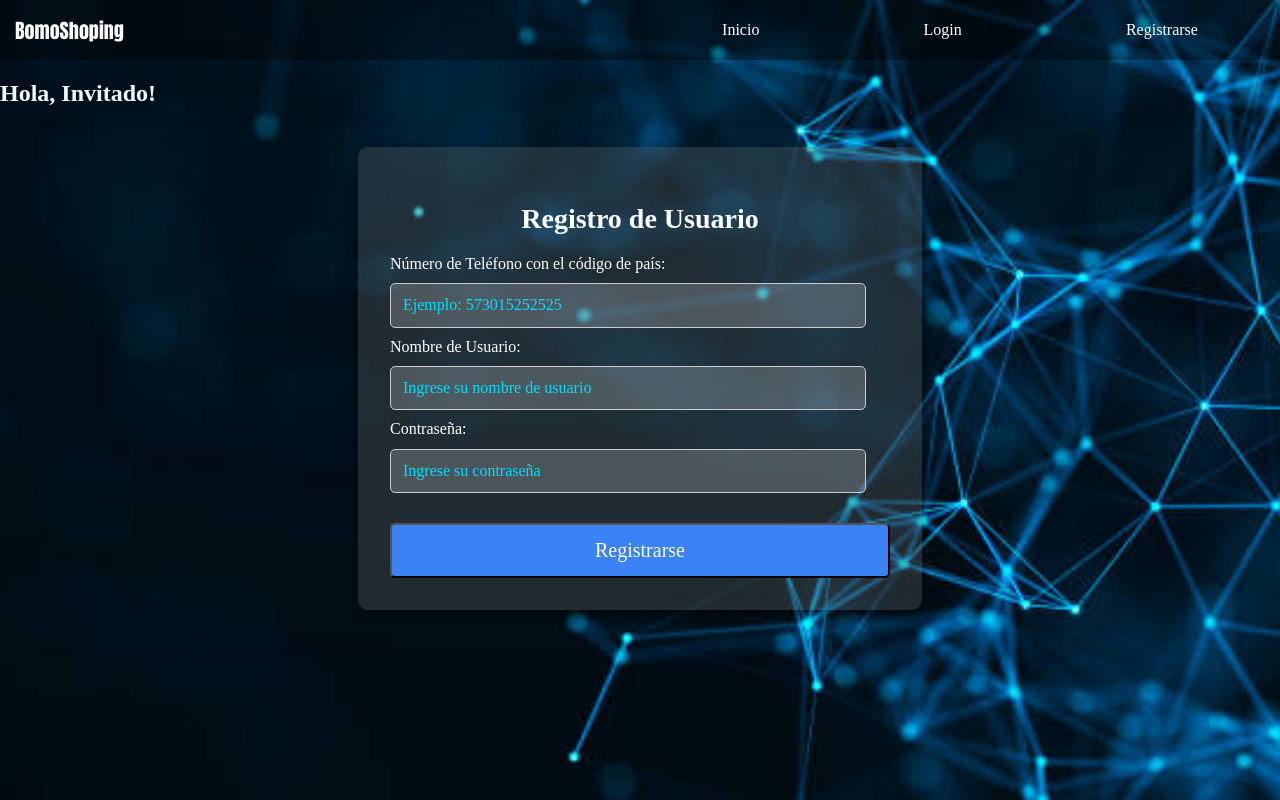
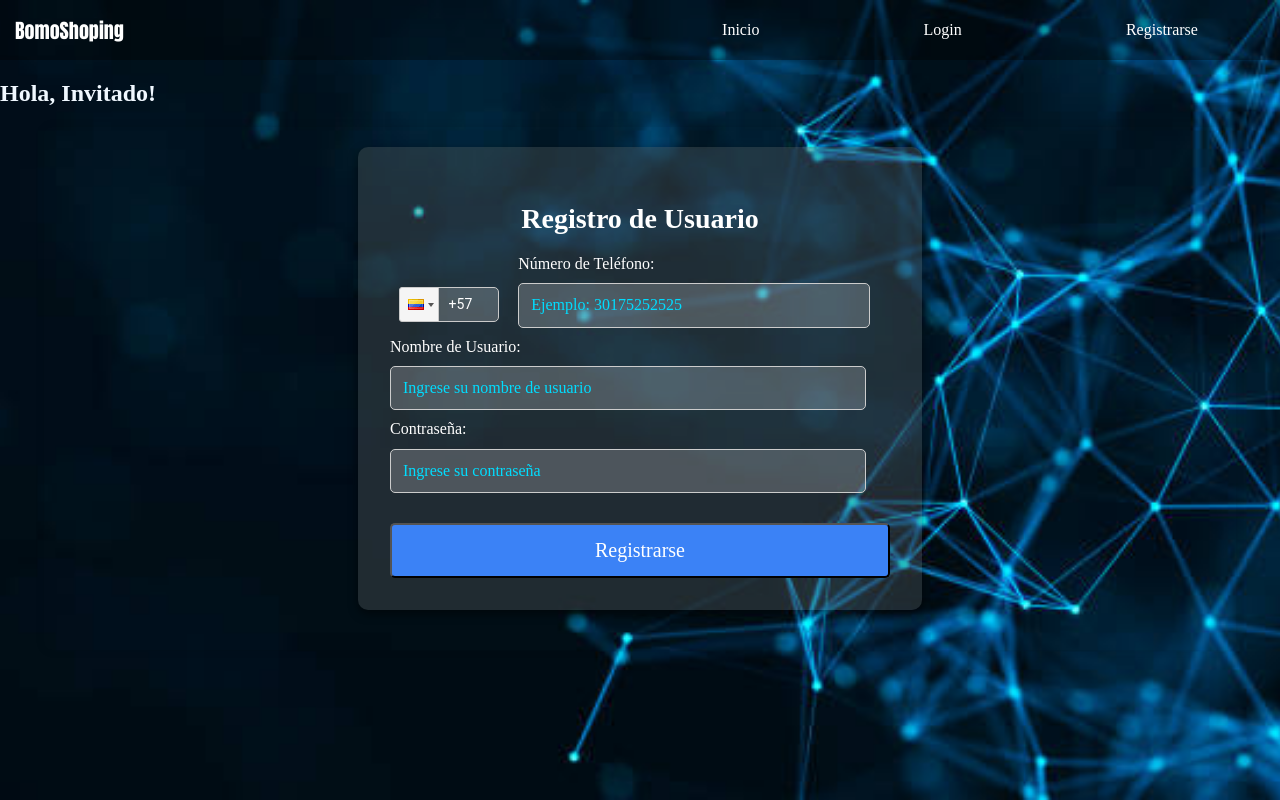
Before and after one commit to Jeisonvv/bomoshoping, a React (Vite) app: page /register in a window 1280 px wide. Built offline with nearby package versions, Linux system fonts and the light colour scheme.

Commit message:
agrege el codigo del pais

```diff
--- a/package.json
+++ b/package.json
@@ -18,6 +18,7 @@
     "qrcode.react": "^4.2.0",
     "react": "^18.3.1",
     "react-dom": "^18.3.1",
+    "react-phone-input-2": "^2.15.1",
     "react-router-dom": "^7.1.3",
     "react-spinners": "^0.15.0"
   },
--- a/src/modules/Auth/form.css
+++ b/src/modules/Auth/form.css
@@ -46,10 +46,34 @@
   border-color: #3b82f6;
   outline: none;
 }
-.input-field::placeholder{
+.input-field::placeholder {
   color: rgb(0, 221, 255);
 }
 
+/*estilos para el codigo del pais*/
+.container-numPhone {
+  display: flex;
+  justify-content: space-around;
+  align-content: center;
+
+}
+.react-tel-input {
+  margin-top: 32px;
+}
+.react-tel-input .country-list {
+  background-color: #6b7280 !important;
+}
+.form-control {
+  background-color: rgba(255, 255, 255, 0.2) !important;
+  width: 100px !important;
+  color: white !important;
+}
+.dial-code {
+  color: rgb(0, 221, 255) !important;
+}
+.highlight {
+  color: #2563eb !important;
+}
 /* Estilo del botón de submit */
 .submit-button {
   width: 100%;
@@ -96,13 +120,11 @@
   font-size: 1rem;
 }
 
-
 /* Responsividad: Adaptación a pantallas pequeñas */
 @media (max-width: 480px) {
   .login-form-container {
     padding: 1.5rem;
     max-width: 280px;
-
   }
 
   .login-form-title {
@@ -117,4 +139,10 @@
     padding: 12px;
     font-size: 1rem;
   }
+
+  .container-numPhone .input-field {
+    text-align: center;
+    width: 75%;
+    margin-left: 12px;
+  }
 }
--- a/src/modules/Auth/register.jsx
+++ b/src/modules/Auth/register.jsx
@@ -1,17 +1,20 @@
-import { useState, useContext } from 'react';
-import { useNavigate } from 'react-router-dom';
-import { AuthContext } from '../../context/AuthContext'; // Ajusta el path si es necesario
-import { ClipLoader } from 'react-spinners'; // Importa el spinner de react-spinners
-import './form.css'
+import { useState, useContext } from "react";
+import { useNavigate } from "react-router-dom";
+import { AuthContext } from "../../context/AuthContext"; // Ajusta el path si es necesario
+import { ClipLoader } from "react-spinners"; // Importa el spinner de react-spinners
+import PhoneInput from "react-phone-input-2"; // importamos el modulo de codigo del pais
+import "react-phone-input-2/lib/style.css";
+import "./form.css";
 
 const Register = () => {
   const [formData, setFormData] = useState({
-    phoneNumber: '',
-    userName: '',
-    password: '',
+    phoneNumber: "",
+    userName: "",
+    password: "",
   });
 
-  const [error, setError] = useState('');
+  const [countryCode, setCountryCode] = useState(""); // Estado para almacenar el código del país
+  const [error, setError] = useState("");
   const [loading, setLoading] = useState(false);
   const navigate = useNavigate();
   const { login } = useContext(AuthContext); // Usamos el contexto para la autenticación
@@ -23,37 +26,56 @@ const Register = () => {
     });
   };
 
+  const handlePhoneChange = (value) => {
+    setCountryCode(value); // Almacena el código del país seleccionado
+  };
+
   const handleSubmit = async (e) => {
     e.preventDefault();
-    setError(''); // Limpiar cualquier error previo
+    setError(""); // Limpiar cualquier error previo
     setLoading(true); // Mostrar el spinner cuando está cargando
 
-    if (!formData.phoneNumber || !formData.userName || !formData.password) {
-      setError('Todos los campos son obligatorios.');
-      setLoading(false); // Detener el spinner si hay error
+    // Validación de campos
+    if (!countryCode) {
+      setError("El código del país es obligatorio.");
+      setLoading(false);
       return;
     }
 
+    if (!formData.phoneNumber) {
+      setError("El número de teléfono es obligatorio.");
+      setLoading(false);
+      return;
+    }
+
+    if (!formData.userName || !formData.password) {
+      setError("Todos los campos son obligatorios.");
+      setLoading(false);
+      return;
+    }
+
+    // Combinar el código del país con el número de teléfono
+    const fullPhoneNumber = countryCode + formData.phoneNumber;
+
     try {
-      const url = import.meta.env.VITE_BACKEND_URL // url de la api
+      const url = import.meta.env.VITE_BACKEND_URL; // url de la api
       const response = await fetch(`${url}/users/register-User`, {
-        method: 'POST',
+        method: "POST",
         headers: {
-          'Content-Type': 'application/json',
+          "Content-Type": "application/json",
         },
         body: JSON.stringify({
-          numPhone: formData.phoneNumber,
+          numPhone: fullPhoneNumber, // Se envía el número completo al servidor
           username: formData.userName,
           password: formData.password,
         }),
       });
 
       if (response.ok) {
-        const url = import.meta.env.VITE_BACKEND_URL
         const loginResponse = await fetch(`${url}/login`, {
-          method: 'POST',
+          method: "POST",
           headers: {
-            'Content-Type': 'application/json',
+            "Content-Type": "application/json",
           },
           body: JSON.stringify({
             username: formData.userName,
@@ -67,34 +89,29 @@ const Register = () => {
             token: data.token,
             role: data.user.role,
             numPhone: data.user.numPhone,
-            username: data.user.username
-
+            username: data.user.username,
           };
 
-          localStorage.setItem('user', JSON.stringify(userData)); // Guardar el usuario completo
-          localStorage.setItem('token', data.token); // Guardar solo el token
+          localStorage.setItem("user", JSON.stringify(userData)); // Guardar el usuario completo
+          localStorage.setItem("token", data.token); // Guardar solo el token
 
           login(userData); // Aquí estamos utilizando la función `login`
 
           // Redirigir al usuario según su rol
-          if (data.user.role === 'comprador') {
-            navigate('/store');
-          } else if (data.user.role === 'trabajador') {
-            navigate('/worker-dashboard');
-          } else if (data.user.role === 'admin') {
-            navigate('/admin-dashboard');
+          if (data.user.role === "comprador") {
+            navigate("/store");
           }
         } else {
           const loginError = await loginResponse.json();
-          setError(loginError.message || 'Error en el inicio de sesión');
+          setError(loginError.message || "Error en el inicio de sesión");
         }
       } else {
         const errorData = await response.json();
-        setError(errorData.message || 'Error en el registro');
+        setError(errorData.message || "Error en el registro");
       }
     } catch (error) {
-      setError('Hubo un error en el registro o inicio de sesión.');
-      console.error('Error:', error);
+      setError("Hubo un error en el registro o inicio de sesión.");
+      console.error("Error:", error);
     } finally {
       setLoading(false); // Detener el spinner
     }
@@ -103,36 +120,51 @@ const Register = () => {
   return (
     <div className="container">
       <div className="login-form-container">
-        <h2 className='login-form-title'>Registro de Usuario</h2>
+        <h2 className="login-form-title">Registro de Usuario</h2>
         {error && <p className="error-message">{error}</p>}
-        {loading && <ClipLoader size={50} color="#3498db" />} {/* Spinner de react-spinners */}
-        <form onSubmit={handleSubmit} className='space-y-4'>
+        {loading && <ClipLoader size={50} color="#3498db" />}{" "}
+        {/* Spinner de react-spinners */}
+        <form onSubmit={handleSubmit} className="space-y-4">
+          <div className="container-numPhone">
             <div>
-             <label className='text-white'>Número de Teléfono    con el código de país:</label>
+              <PhoneInput
+                country={"co"} // País predeterminado (Colombia)
+                value={countryCode}
+                onChange={handlePhoneChange}
+                inputProps={{
+                  name: "phoneCode",
+                  required: true,
+                }}
+                enableSearch={true}
+                specialLabel=""
+              />
+            </div>
+            <div>
+              <label className="text-white">Número de Teléfono:</label>
               <input
                 type="tel"
                 name="phoneNumber"
                 value={formData.phoneNumber}
                 onChange={handleChange}
-               placeholder="Ejemplo: 573015252525"
-               className='input-field'
+                placeholder="Ejemplo: 30175252525"
+                className="input-field"
                 required
               />
             </div>
+          </div>
           <div>
-          <label className='text-white'>Nombre de Usuario:</label>
+            <label className="text-white">Nombre de Usuario:</label>
             <input
               type="text"
               name="userName"
               value={formData.userName}
               onChange={handleChange}
               placeholder="Ingrese su nombre de usuario"
-            className='input-field'
+              className="input-field"
             />
-
           </div>
           <div>
-          <label className='text-white'>Contraseña:</label>
+            <label className="text-white">Contraseña:</label>
             <input
               type="password"
               name="password"
@@ -141,17 +173,12 @@ const Register = () => {
               placeholder="Ingrese su contraseña"
               required
               autoComplete="password"
-            className='input-field'
+              className="input-field"
             />
           </div>
 
-          <button
-            type="submit"
-            disabled={loading}
-            className='submit-button'
-          >
-
-            {loading ? 'Registrando...' : 'Registrarse'}
+          <button type="submit" disabled={loading} className="submit-button">
+            {loading ? "Registrando..." : "Registrarse"}
           </button>
         </form>
       </div>
--- a/src/modules/menus/menu.css
+++ b/src/modules/menus/menu.css
@@ -47,6 +47,7 @@
   text-align: center;
   background: rgb(131,58,180);
   background: linear-gradient(90deg, rgb(36, 3, 120) 0%, rgba(5, 12, 74) 50%, rgb(36, 3, 120) 100%);
+  z-index:999 ;
   transition: all .2s ease-in-out;
 
   @media (min-width: 768px){
```
Also changed, not shown: 1 other file (tests, documents, lock files or other folders). Lines whose indentation alone changed are shown as unchanged.
